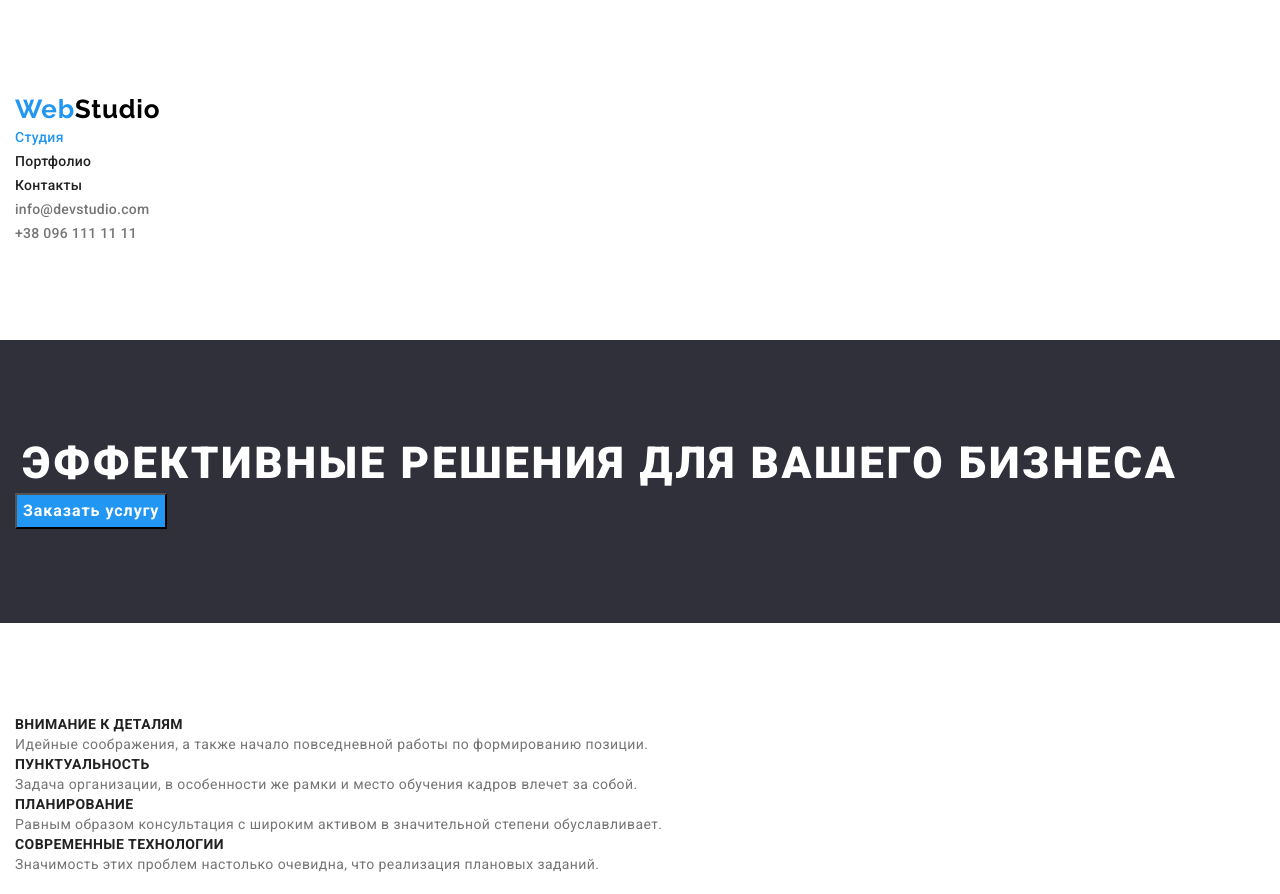
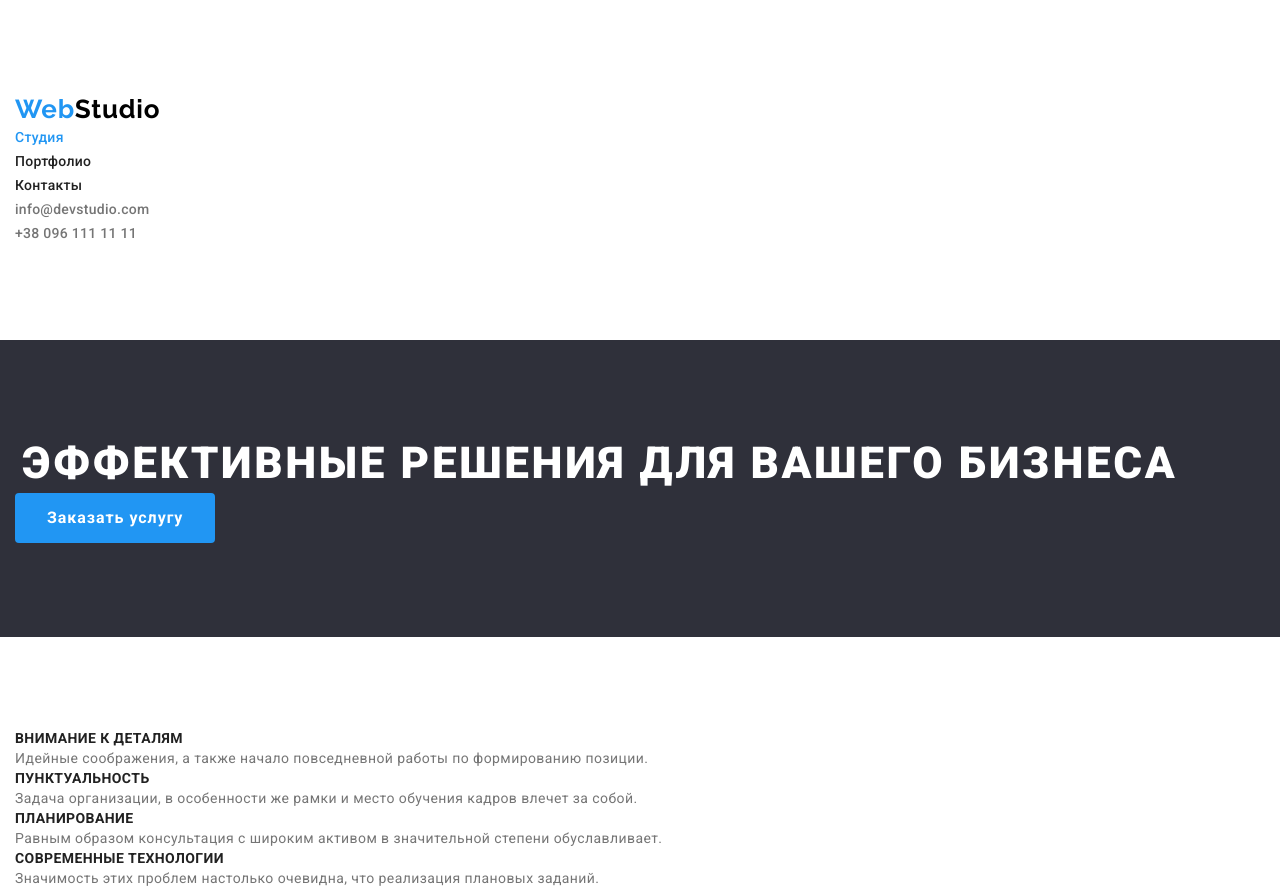
Before and after one commit to Zmennn/goit-markup-hw-03, a plain HTML site: page index.html in a window 1280 px wide. Shown: the top 894 px of the page. Drawn offline with nearby package versions, Linux system fonts and the light colour scheme.

Commit message:
Update styles.css

```diff
--- a/css/styles.css
+++ b/css/styles.css
@@ -79,14 +79,19 @@ line-height: 1.36;
 text-align: center;
 letter-spacing: 0.06em;
 text-transform: uppercase;}
-.hero-button{background-color: var(--accent-color);
+.hero-button{
+background-color: var(--accent-color);
 color: var(--primery-bg-color) ;
 cursor: pointer;
 font-weight: bold;
 font-size: 16px;
 line-height: 1.87;
 text-align: center;
-letter-spacing: 0.06em;}
+letter-spacing: 0.06em;
+padding: 10px 32px;
+border-radius: 4px;
+border:0px;}
+
 .hero-button:focus,.hero-button:hover{background-color:  #188CE8;}
 
 
```
